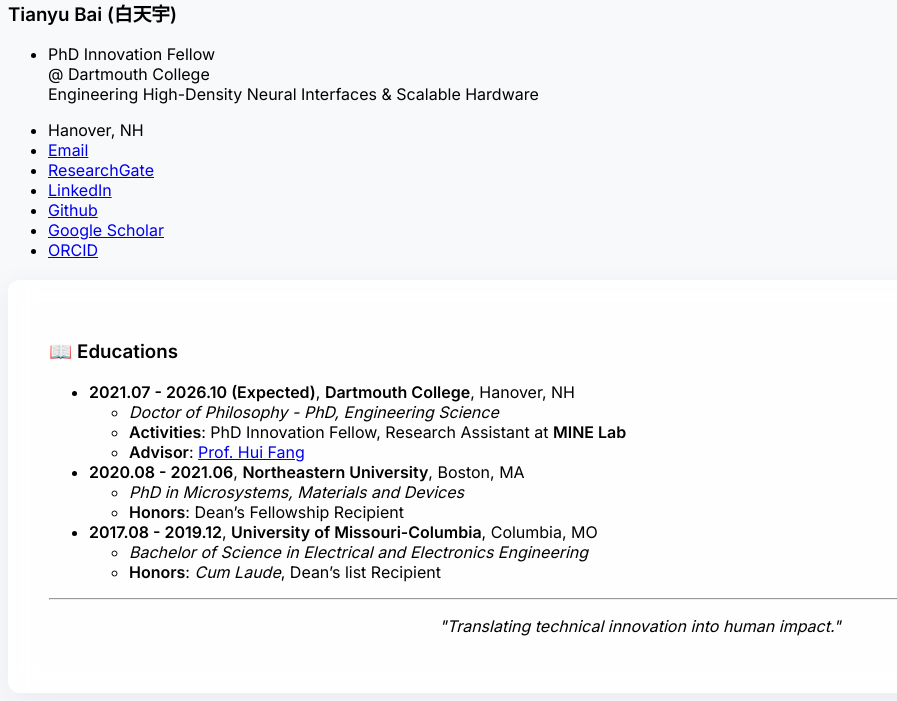
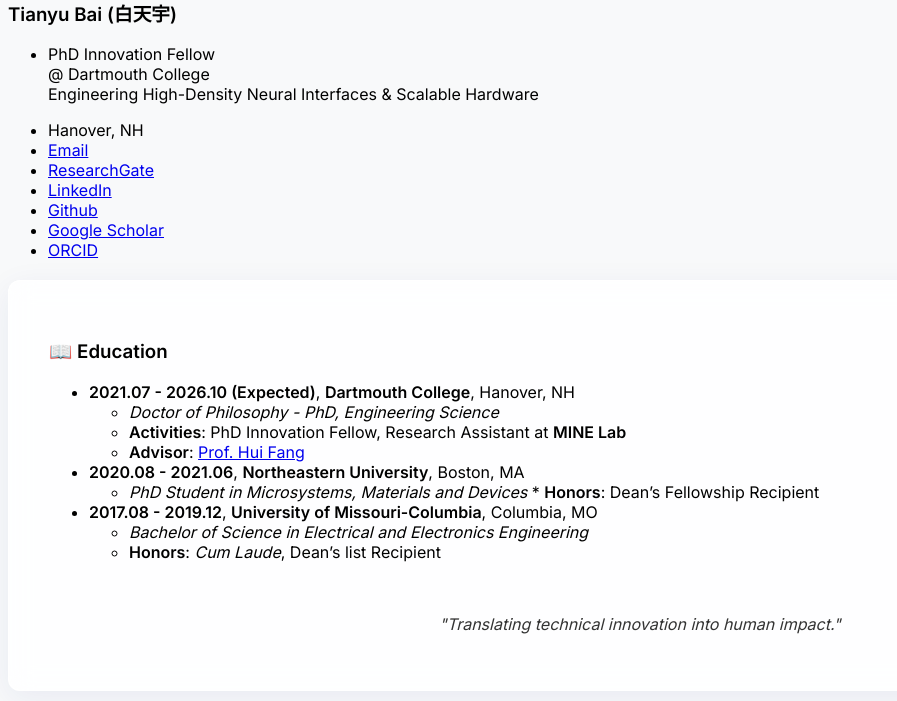
Before and after one commit to Tianyu-Bai/Tianyu-Bai.github.io, a Jekyll site: the page built from _pages/includes/others.md, in a window 1280 px wide. Shown: the part 504-1205 px from the top of the page, without its empty margins (0-897 px from the left). Built offline with Jekyll 4.4.1, drawn with Linux system fonts in a browser that asks for light colours; our own code applies the rules of GitHub Pages for plain Markdown files.

Commit message:
Fix formatting and update education section

```diff
--- a/_pages/includes/others.md
+++ b/_pages/includes/others.md
@@ -1,20 +1,20 @@
-# 📖 Educations
+# 📖 Education
+{: #education .anchor-target}
 
 * **2021.07 - 2026.10 (Expected)**, **Dartmouth College**, Hanover, NH
-    * *Doctor of Philosophy - PhD, Engineering Science*
-    * **Activities**: PhD Innovation Fellow, Research Assistant at **MINE Lab**
-    * **Advisor**: [Prof. Hui Fang](https://sites.dartmouth.edu/fang-group/people/)
+  * *Doctor of Philosophy - PhD, Engineering Science*
+  * **Activities**: PhD Innovation Fellow, Research Assistant at **MINE Lab**
+  * **Advisor**: [Prof. Hui Fang](https://sites.dartmouth.edu/fang-group/people/)
 
 * **2020.08 - 2021.06**, **Northeastern University**, Boston, MA
-    * *PhD in Microsystems, Materials and Devices*
-    * **Honors**: Dean's Fellowship Recipient
+  * *PhD Student in Microsystems, Materials and Devices* * **Honors**: Dean's Fellowship Recipient
 
 * **2017.08 - 2019.12**, **University of Missouri-Columbia**, Columbia, MO
-    * *Bachelor of Science in Electrical and Electronics Engineering*
-    * **Honors**: *Cum Laude*, Dean's list Recipient
+  * *Bachelor of Science in Electrical and Electronics Engineering*
+  * **Honors**: *Cum Laude*, Dean's list Recipient
 
-  ---
+<br>
 
-<p align="center">
-  <i>"Translating technical innovation into human impact."</i>
+<p align="center" style="opacity: 0.8; font-style: italic;">
+  "Translating technical innovation into human impact."
 </p>
```
